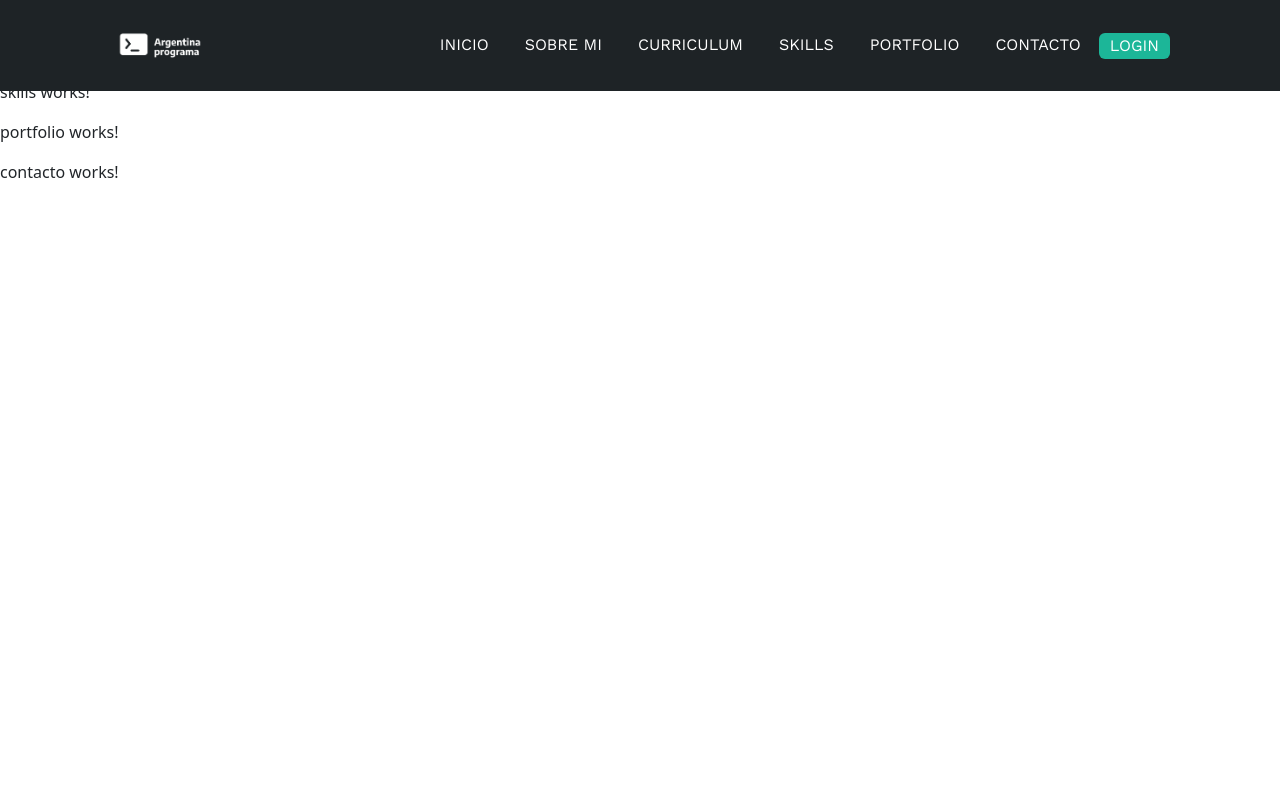
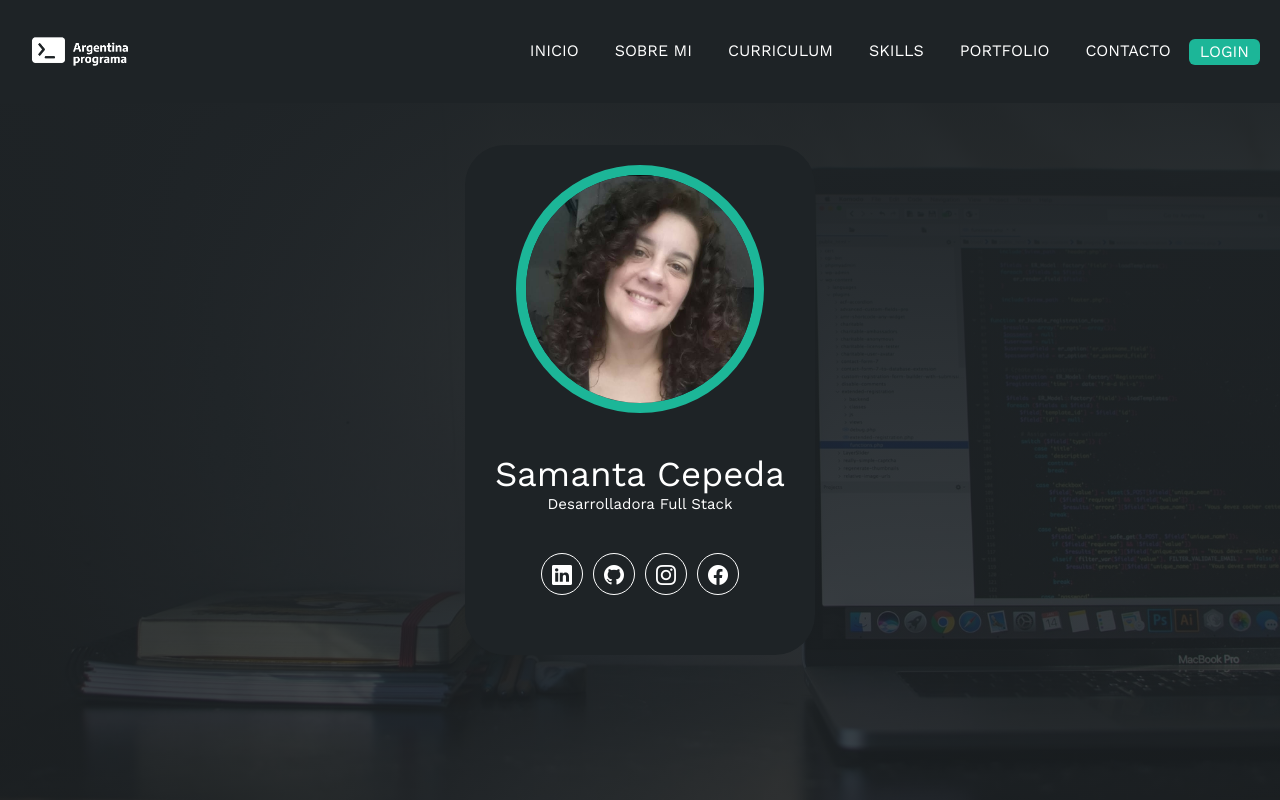
Before and after one commit to SamantaVCepeda/Portfolio-frontEnd, an Angular app in the folder frontend/: page / in a window 1280 px wide. Shown: the top 800 px of the page. Built offline with nearby package versions, Linux system fonts and the light colour scheme.

Commit message:
Barra de navegación e inicio

```diff
--- a/frontend/src/app/componentes/header/header.component.css
+++ b/frontend/src/app/componentes/header/header.component.css
@@ -1,9 +1,10 @@
-@import url('https://fonts.googleapis.com/css2?family=Inter:wght@200&family=Righteous&family=Work+Sans:ital,wght@0,100;0,200;0,300;0,400;0,600;0,800;1,400&display=swap');
+@import url('https://fonts.googleapis.com/css2?family=Righteous&family=Work+Sans:wght@100;300;400;600;800&display=swap');
+@import url("https://cdn.jsdelivr.net/npm/bootstrap-icons@1.10.5/font/bootstrap-icons.css");
 
-
+/* General */
 * {
   box-sizing: border-box;
-  font-family: "Work Sans";
+  font-family: 'Work Sans', sans-serif;
   margin: 0;
   padding: 0;
 }
@@ -11,6 +12,8 @@
 html {
   scroll-behavior: smooth;
 }
+
+/* Barra de navegacion */
 
 .contenedor {
   background-color: #1e2326;
@@ -22,7 +25,7 @@ html {
 }
 
 .contenedor .header{
-  max-width: 1100px;
+  max-width: 1400px;
   margin: auto;
   display: flex;
   justify-content: space-between;
@@ -31,7 +34,8 @@ html {
 }
 
 .logo {
-  width: 100px;
+  width: 120px;
+  height: auto;
 }
 
 .contenedor .header ul {
@@ -72,3 +76,61 @@ html {
   cursor: pointer;
   display: none;
 }
+
+/* Inicio */
+
+.inicio {
+  background: linear-gradient(to top, rgb(30,35,38,.8), rgb(30,35,38,1)), url(../../../assets/img/Banner.jpg);
+  background-size: cover;
+  height: 100vh;
+  color: #fff;
+  display: flex;
+  align-items: center;
+}
+
+.inicio .contenido-banner {
+  padding: 20px;
+  background-color: #1e2326;
+  max-width: 350px;
+  margin: auto;
+  text-align: center;
+  border-radius:40px;
+}
+
+.inicio .contenido-banner img {
+  margin-top: 40px;
+  border: 10px solid #1CB698;
+  display: block;
+  width: 80%;
+  margin: auto;
+  border-radius: 100%;
+}
+
+.inicio .contenido-banner h1 {
+  margin-top: 40px;
+  font-size: 35px;
+  font-family: 'Work Sans', sans-serif;
+}
+
+.inicio .contenido-banner h2 {
+  font-size: 15px;
+  font-weight: normal;
+}
+
+.inicio .contenido-banner .redes a {
+  color: #fff;
+  display: inline-block;
+  text-decoration: none;
+  border: 1px solid #fff;
+  border-radius: 100%;
+  width: 42px;
+  height: 42px;
+  line-height: 42px;
+  margin: 40px 5px;
+  font-size: 20px;
+  transition: .3s;
+}
+
+.inicio .contenido-banner .redes a:hover {
+  background-color: #1CB698;
+}
--- a/frontend/src/app/componentes/header/header.component.html
+++ b/frontend/src/app/componentes/header/header.component.html
@@ -1,5 +1,5 @@
+<!-- Barra de navegacion -->
 <header class="contenedor">
-<!-- Barra de navegacion -->
   <div class="header">
     <div>
       <img src="../../../assets/img/APLogo.png" alt="Logo de argentina programa" class="logo">
@@ -16,9 +16,24 @@
       </ul>
     </nav>
     <div class="nav-responsive">
-      <svg xmlns="http://www.w3.org/2000/svg" width="30" height="30" fill="currentColor" class="bi bi-list" viewBox="0 0 16 16">
-        <path fill-rule="evenodd" d="M2.5 12a.5.5 0 0 1 .5-.5h10a.5.5 0 0 1 0 1H3a.5.5 0 0 1-.5-.5zm0-4a.5.5 0 0 1 .5-.5h10a.5.5 0 0 1 0 1H3a.5.5 0 0 1-.5-.5zm0-4a.5.5 0 0 1 .5-.5h10a.5.5 0 0 1 0 1H3a.5.5 0 0 1-.5-.5z"/>
-      </svg>
+      <a href="#"><i class="bi bi-list"></i></a>
     </div>
   </div>
 </header>
+
+<!-- Inicio -->
+<section id="inicio" class="inicio">
+  <div class="contenido-banner">
+    <div class="contenedor-img">
+      <img src="../../../assets/img/foto-perfil.jpg" alt="Foto de perfil">
+    </div>
+    <h1>Samanta Cepeda</h1>
+    <h2>Desarrolladora Full Stack</h2>
+    <div class="redes">
+      <a href="#"><i class="bi bi-linkedin"></i></a>
+      <a href="#"><i class="bi bi-github"></i></a>
+      <a href="#"><i class="bi bi-instagram"></i></a>
+      <a href="#"><i class="bi bi-facebook"></i></a>
+    </div>
+  </div>
+</section>
--- a/frontend/src/app/componentes/sobre-mi/sobre-mi.component.html
+++ b/frontend/src/app/componentes/sobre-mi/sobre-mi.component.html
@@ -1 +1 @@
-<p>sobre-mi works!</p>
+<!-- Sobre mi -->
```
